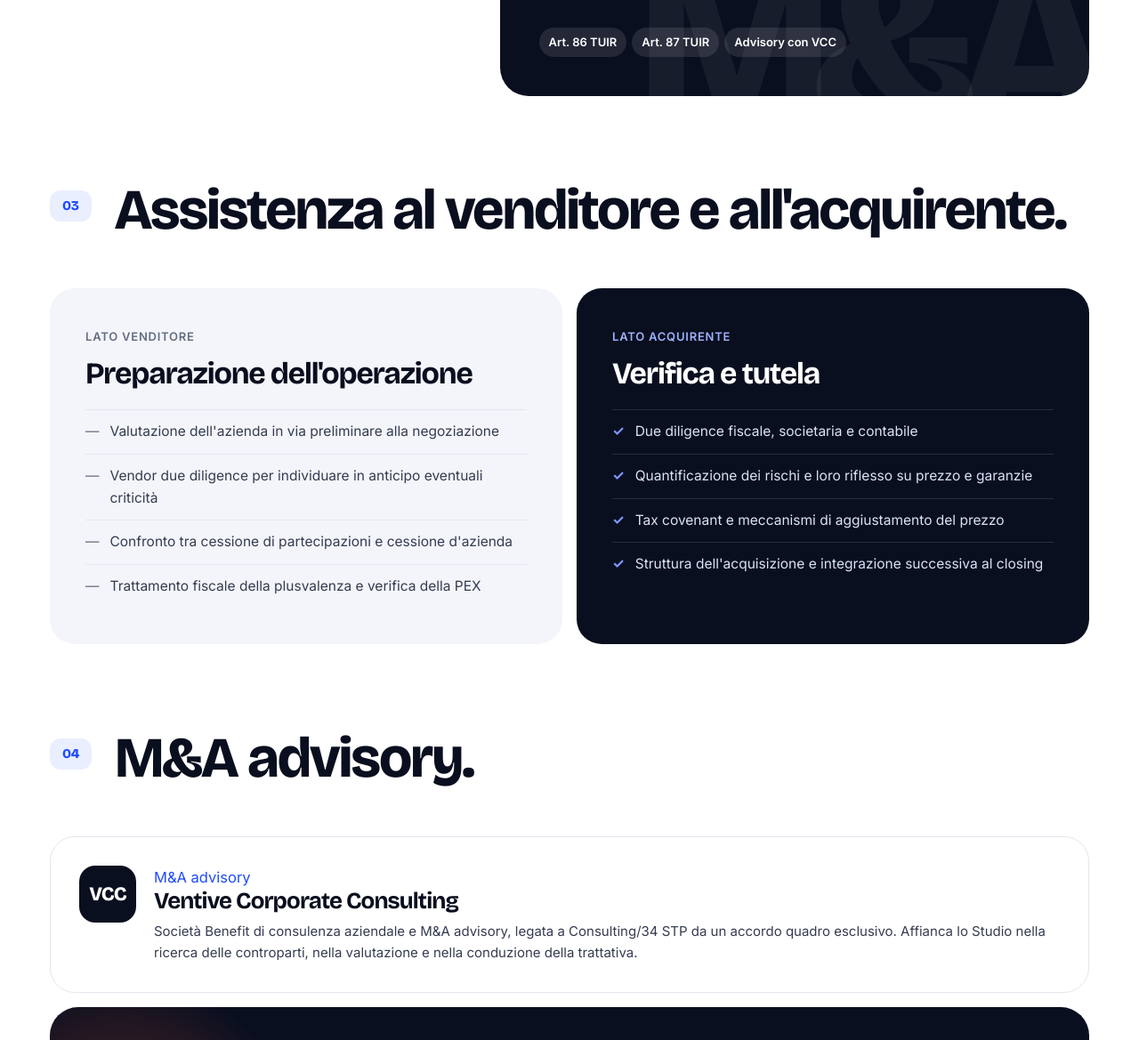
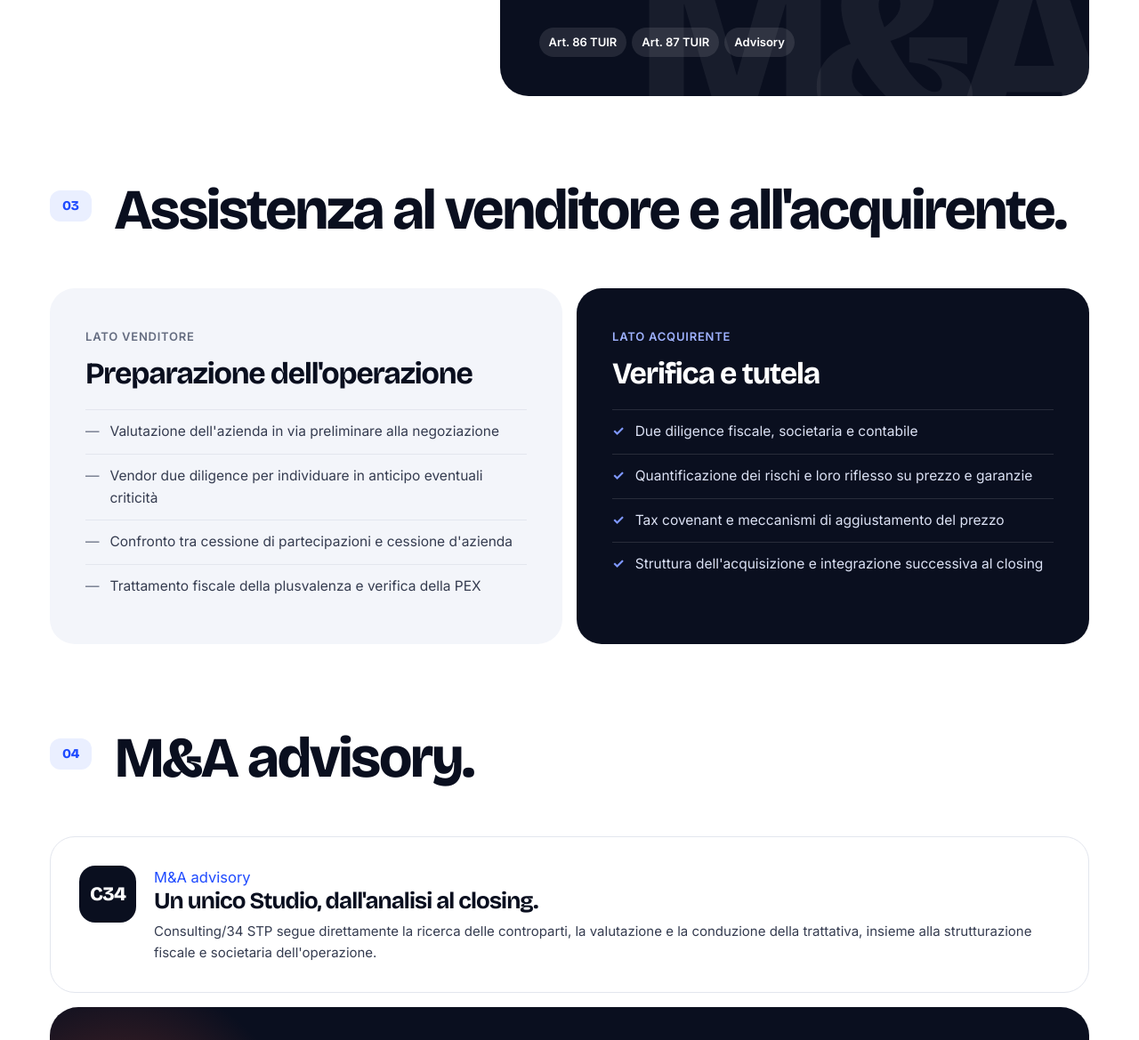
Before and after one commit to MatteoC34/C34-sito, a plain HTML site: page m-and-a/index.html in a window 1280 px wide. Shown: the part 2049-3218 px from the top of the page at 89% size. Drawn offline with Linux system fonts and the light colour scheme.

Commit message:
Rimossi i riferimenti a VCC: M&A advisory attribuito allo Studio
Co-Authored-By: Claude Opus 5.5 <noreply@anthropic.com>
Claude-Session: https://claude.ai/code/session_01FKc8ZNwZga1jtv2GcKgTwp

```diff
--- a/m-and-a/index.html
+++ b/m-and-a/index.html
@@ -113,7 +113,7 @@
     </div>
     <div class="svc-panel" id="op1" role="tabpanel" aria-labelledby="ot1"><span class="bg" aria-hidden="true">M&amp;A</span><span class="k">Cessioni e acquisizioni</span><h3>Strutturazione fiscale dell'operazione.</h3>
       <ul><li>Cessione di partecipazioni, di azienda o di ramo d'azienda</li><li>Individuazione del regime fiscale più efficiente e trattamento delle plusvalenze</li><li>Verifica dei requisiti per la participation exemption</li><li>Coordinamento con i consulenti legali delle parti e con il notaio</li></ul>
-      <div class="inc"><span>Art. 86 TUIR</span><span>Art. 87 TUIR</span><span>Advisory con VCC</span></div></div>
+      <div class="inc"><span>Art. 86 TUIR</span><span>Art. 87 TUIR</span><span>Advisory</span></div></div>
     <div class="svc-panel" id="op4" role="tabpanel" aria-labelledby="ot4" hidden><span class="bg" aria-hidden="true">TUIR</span><span class="k">Operazioni straordinarie</span><h3>Fusioni, scissioni, conferimenti, trasformazioni.</h3>
       <ul><li>Fusioni per incorporazione e fusioni con indebitamento</li><li>Scissioni totali, parziali e mediante scorporo</li><li>Conferimenti di azienda e di partecipazioni, costituzione di holding</li><li>Trasformazioni omogenee ed eterogenee</li></ul>
       <div class="inc"><span>Artt. 170-177 TUIR</span><span>Codice Civile</span></div></div>
@@ -138,11 +138,11 @@
   </div>
 </div></section>
 
-<!-- 04 RETE PROFESSIONALE -->
+<!-- 04 M&A ADVISORY -->
 <section class="sec tight" id="rete"><div class="wrap">
   <div class="sec-h rv"><span class="sec-n">04</span><div><h2>M&amp;A advisory.</h2></div></div>
   <div class="partners one">
-    <div class="pt rv"><span class="mk">VCC</span><div><span class="k">M&amp;A advisory</span><h3>Ventive Corporate Consulting</h3><p>Società Benefit di consulenza aziendale e M&amp;A advisory, legata a Consulting/34 STP da un accordo quadro esclusivo. Affianca lo Studio nella ricerca delle controparti, nella valutazione e nella conduzione della trattativa.</p></div></div>
+    <div class="pt rv"><span class="mk">C34</span><div><span class="k">M&amp;A advisory</span><h3>Un unico Studio, dall'analisi al closing.</h3><p>Consulting/34 STP segue direttamente la ricerca delle controparti, la valutazione e la conduzione della trattativa, insieme alla strutturazione fiscale e societaria dell'operazione.</p></div></div>
   </div>
   <div class="partner-cta rv">
     <div><span class="k">Area 02 · Fractional CFO</span><h3>Preparazione dell'informativa finanziaria.</h3><p>In vista di una cessione o di un aumento di capitale, il Fractional CFO predispone conto economico riclassificato, EBITDA normalizzato e flussi di cassa per la data room.</p></div>
```
Also changed, not shown: chi-siamo/index.html (+2 -3 lines), index.html (+1 -1 lines).
